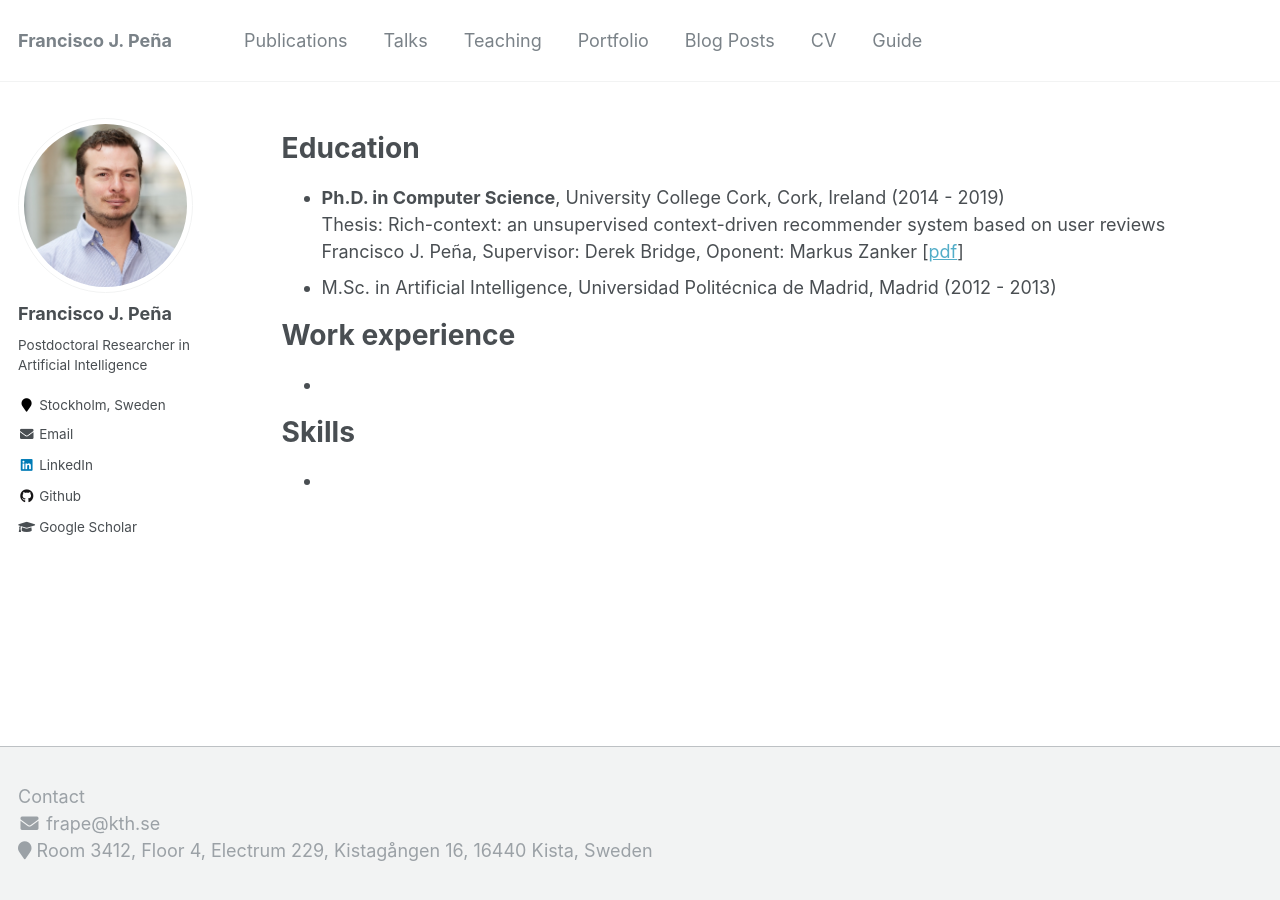
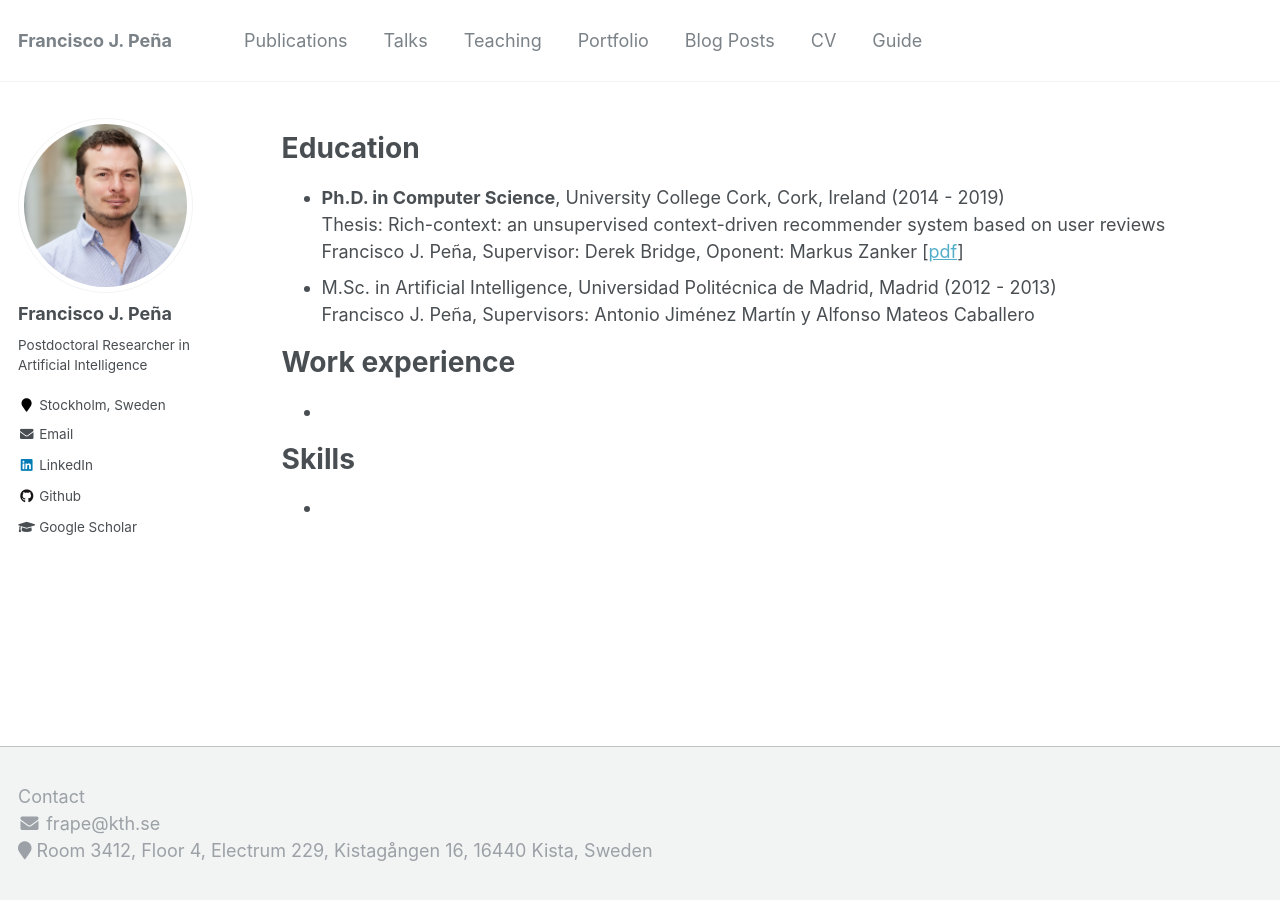
Before and after one commit to melqkiades/melqkiades.github.io, a Jekyll site: the page built from _pages/cv.md, in a window 1280 px wide. Built offline with Jekyll 4.4.1, drawn with Linux system fonts in a browser that asks for light colours.

Commit message:
Updated the CV page

```diff
--- a/_pages/cv.md
+++ b/_pages/cv.md
@@ -14,7 +14,8 @@ Education
 * **Ph.D. in Computer Science**, University College Cork, Cork, Ireland (2014 - 2019)<br>
   Thesis: Rich-context: an unsupervised context-driven recommender system based on user reviews<br>
   Francisco J. Peña, Supervisor: Derek Bridge, Oponent: Markus Zanker \[[pdf](http://melqkiades.github.io/files/download/thesis/phd-thesis.pdf)\]
-* M.Sc. in Artificial Intelligence, Universidad Politécnica de Madrid, Madrid (2012 - 2013)
+* M.Sc. in Artificial Intelligence, Universidad Politécnica de Madrid, Madrid (2012 - 2013)<br>
+  Francisco J. Peña, Supervisors: Antonio Jiménez Martín y Alfonso Mateos Caballero
 
 Work experience
 ======
```
